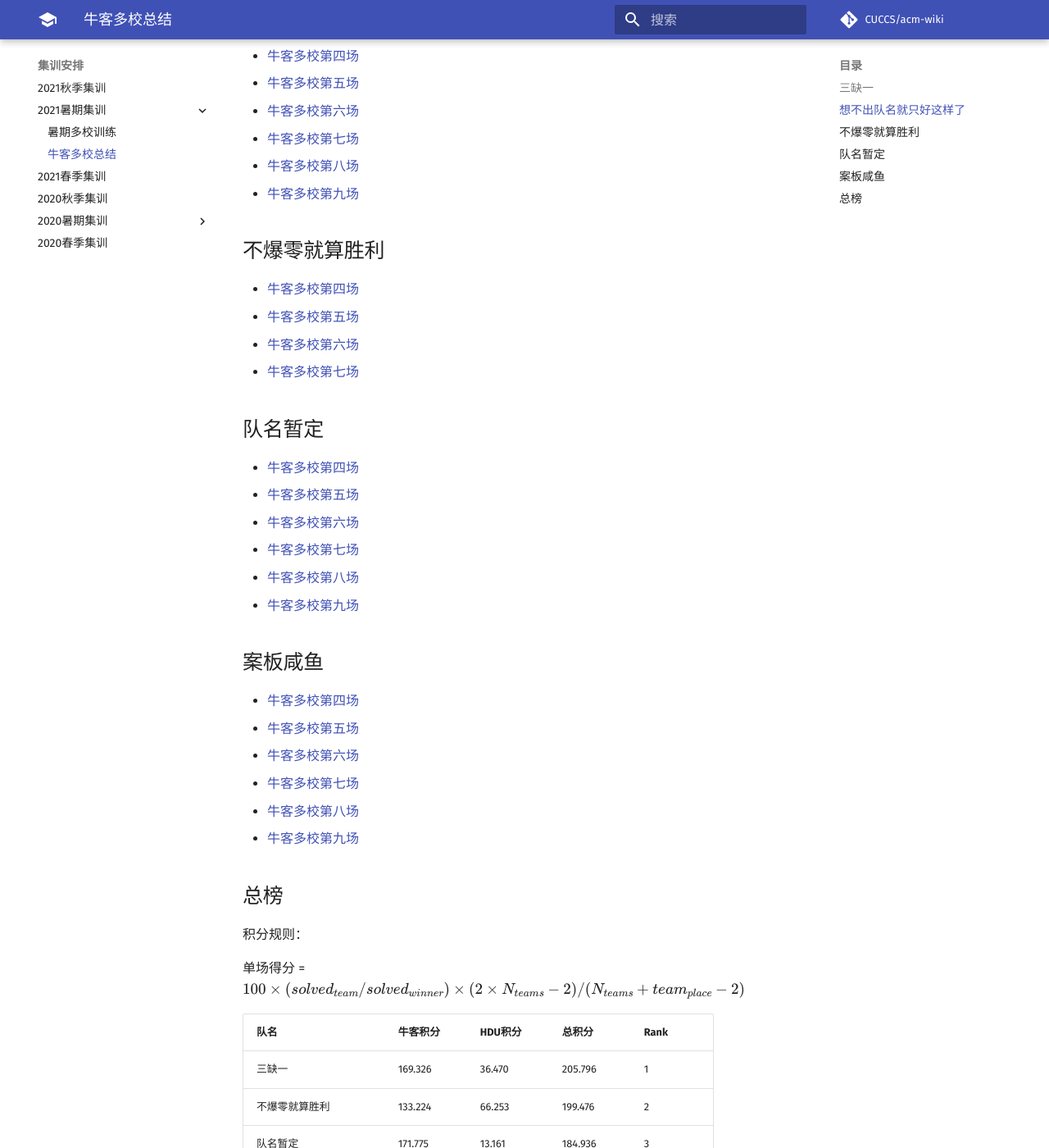
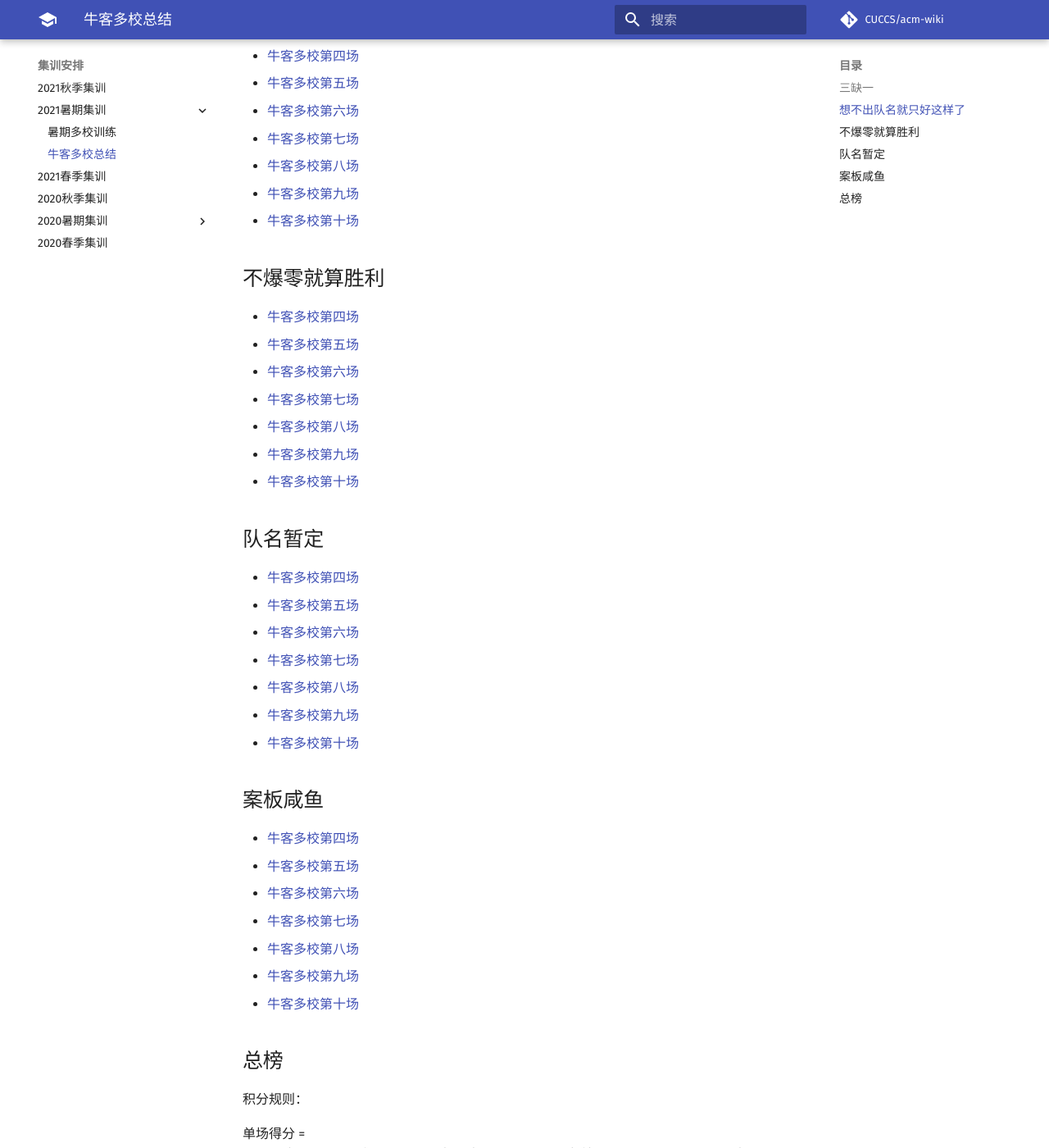
Before and after one commit to CUCCS/acm-wiki, an MkDocs documentation site: the page built from docs/training/2021Summer/nowcoder.md, in a window 1280 px wide and 1400 px high, scrolled down 541 px. Shown: the whole window at 82% size. Built offline with MkDocs 1.6.1 and Material for MkDocs 9.7.7, drawn with Linux system fonts in a browser that asks for light colours; formulas are drawn with MathJax 3; comment, search, counter and statistics services are not loaded.

Commit message:
更新了暑假训练题解

```diff
--- a/docs/training/2021Summer/nowcoder.md
+++ b/docs/training/2021Summer/nowcoder.md
@@ -18,6 +18,7 @@
 - [牛客多校第七场](https://github.com/KyireQi/2021Nowcoder-Training-Solutions/blob/EnglishName/Newcoder_7.md)
 - [牛客多校第八场](https://github.com/KyireQi/2021Nowcoder-Training-Solutions/blob/EnglishName/Newcoder_8.md)
 - [牛客多校第九场](https://github.com/KyireQi/2021Nowcoder-Training-Solutions/blob/EnglishName/Newcoder_9.md)
+- [牛客多校第十场](https://github.com/KyireQi/2021Nowcoder-Training-Solutions/blob/EnglishName/Newcoder_10.md)
 
 ## 不爆零就算胜利
 
@@ -25,6 +26,9 @@
 - [牛客多校第五场](https://github.com/KyireQi/2021Nowcoder-Training-Solutions/blob/AltPlusF4/ALF Plus F4/牛客第五场比赛.md)
 - [牛客多校第六场](https://github.com/KyireQi/2021Nowcoder-Training-Solutions/blob/AltPlusF4/ALF Plus F4/牛客第六场比赛.md)
 - [牛客多校第七场](https://github.com/KyireQi/2021Nowcoder-Training-Solutions/blob/AltPlusF4/ALF Plus F4/牛客比第七场赛.md)
+- [牛客多校第八场](https://github.com/KyireQi/2021Nowcoder-Training-Solutions/blob/AltPlusF4/ALF Plus F4/牛客比第八场赛.md)
+- [牛客多校第九场](https://github.com/KyireQi/2021Nowcoder-Training-Solutions/blob/AltPlusF4/ALF Plus F4/牛客比第九场赛.md)
+- [牛客多校第十场](https://github.com/KyireQi/2021Nowcoder-Training-Solutions/blob/AltPlusF4/ALF Plus F4/牛客比第十场赛.md)
 
 ## 队名暂定
 
@@ -34,16 +38,17 @@
 - [牛客多校第七场](https://github.com/KyireQi/2021Nowcoder-Training-Solutions/blob/To_be_continued/2021牛客暑期多校训练营7.md)
 - [牛客多校第八场](https://github.com/KyireQi/2021Nowcoder-Training-Solutions/blob/To_be_continued/2021牛客暑期多校训练营8.md)
 - [牛客多校第九场](https://github.com/KyireQi/2021Nowcoder-Training-Solutions/blob/To_be_continued/2021牛客暑期多校训练营9.md)
+- [牛客多校第十场](https://github.com/KyireQi/2021Nowcoder-Training-Solutions/blob/To_be_continued/2021牛客暑期多校训练营10.md)
 
 ## 案板咸鱼
 
 - [牛客多校第四场](https://github.com/KyireQi/2021Nowcoder-Training-Solutions/blob/Water/2021牛客暑期多校训练营4（题解部分）.md)
 - [牛客多校第五场](https://github.com/KyireQi/2021Nowcoder-Training-Solutions/blob/Water/2021牛客暑期多校训练营5（题解部分）.md)
-
 - [牛客多校第六场](https://github.com/KyireQi/2021Nowcoder-Training-Solutions/blob/Water/2021牛客暑期多校训练营6（题解部分）.md)
 - [牛客多校第七场](https://github.com/KyireQi/2021Nowcoder-Training-Solutions/blob/Water/2021牛客暑期多校训练营7（题解部分）.md)
 - [牛客多校第八场](https://github.com/KyireQi/2021Nowcoder-Training-Solutions/blob/Water/2021牛客暑期多校训练营8（题解部分）.md)
 - [牛客多校第九场](https://github.com/KyireQi/2021Nowcoder-Training-Solutions/blob/Water/2021牛客暑期多校训练营9（题解部分）.md)
+- [牛客多校第十场](https://github.com/KyireQi/2021Nowcoder-Training-Solutions/blob/Water/2021牛客暑期多校训练营10（题解部分）.md)
 
 ## 总榜
 
```
